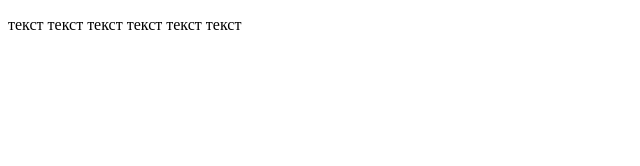
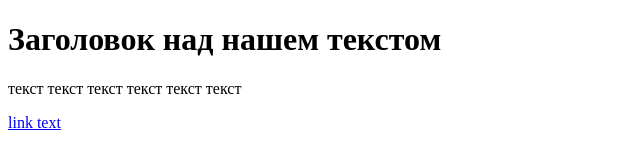
Before and after one commit to nikolai2288991/Git-starts-, a plain HTML site: page test.html in a window 1280 px wide. Shown: the whole page, without its empty margins (0-640 px from the left). Drawn offline with Linux system fonts and the light colour scheme.

Commit message:
link and headers added

```diff
--- a/test.html
+++ b/test.html
@@ -1,9 +1,11 @@
 <!DOCTYPE html>
 <html>
      <head>
-          <title>Заголовок</title>
+          <title>название нашего сайта</title>
      </head>
        <body>
+           <h1>Заголовок над нашем текстом</h1>
            <p>текст текст текст текст текст текст </p>
+            <a href="#header">link text</a>
        </body>
 </html>
```
